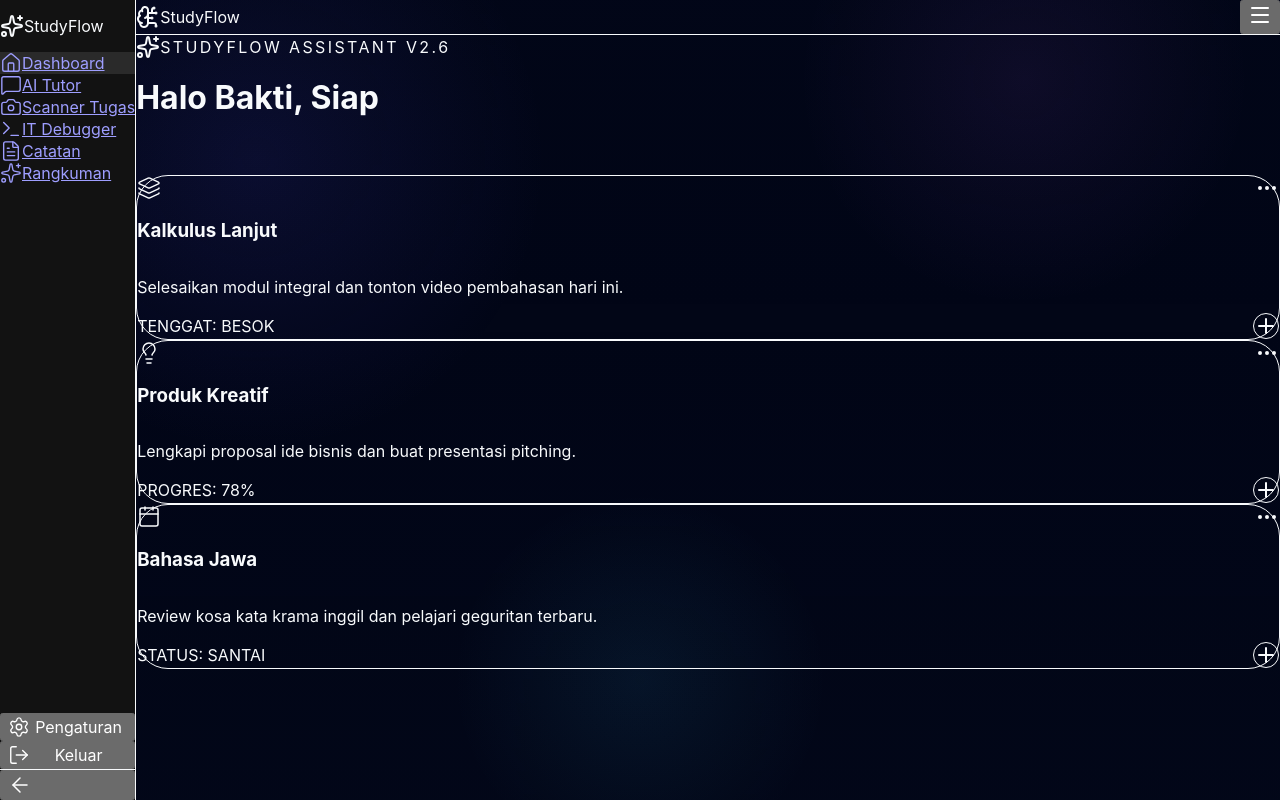
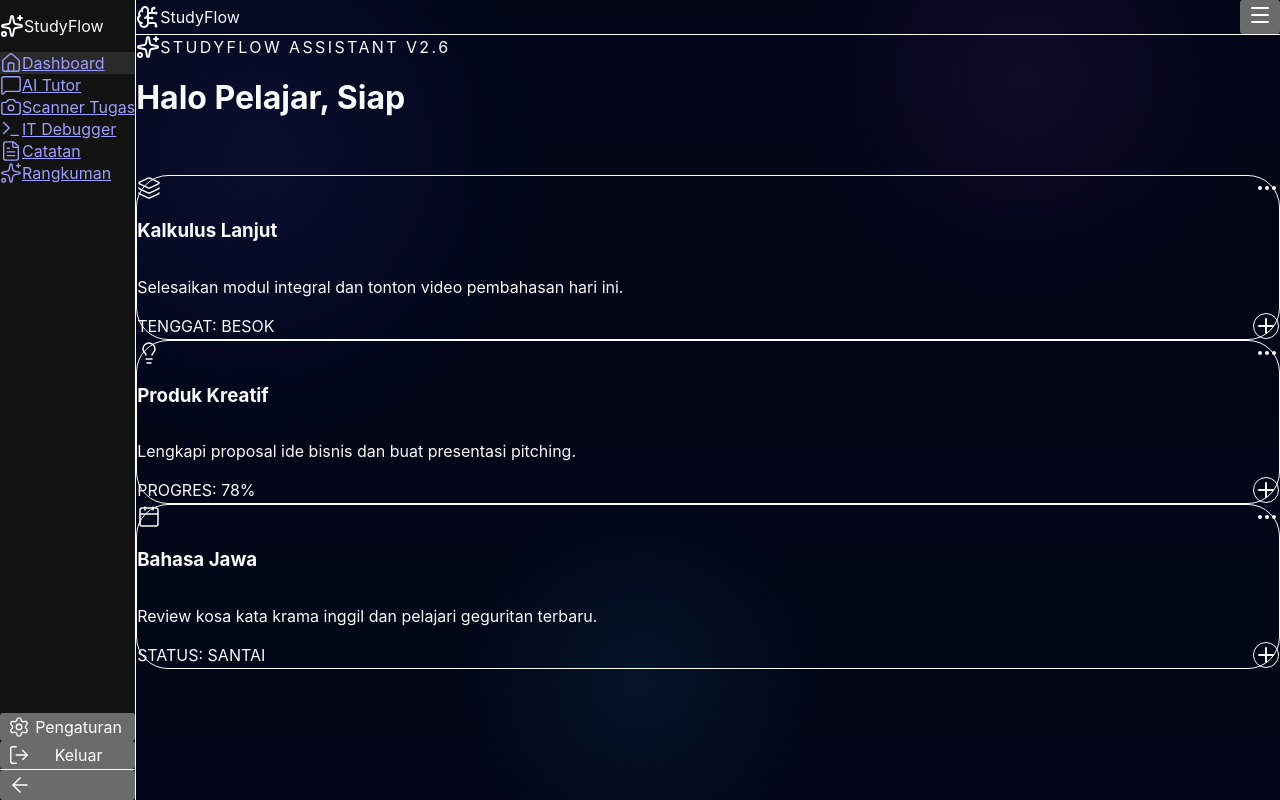
Before and after one commit to baktiadiananda411-a11y/studyflow-ai-2, a Next.js app: page /dashboard in a window 1280 px wide. Built offline with nearby package versions, Linux system fonts and the light colour scheme; no server answers.

Commit message:
up dashboard username

```diff
--- a/app/dashboard/page.tsx
+++ b/app/dashboard/page.tsx
@@ -1,6 +1,10 @@
 // @ts-nocheck
 "use client";
 
+import { useState, useEffect } from "react";
+// Pastikan jalur ini benar mengarah ke file config.ts milikmu
+import { auth } from "@/lib/firebase/config";
+import { onAuthStateChanged } from "firebase/auth";
 import {
   Layers,
   Lightbulb,
@@ -11,6 +15,26 @@ import {
 } from "lucide-react";
 
 export default function DashboardPage() {
+  // State untuk menyimpan nama pengguna, default "Pelajar" jika belum login
+  const [userName, setUserName] = useState("Pelajar");
+
+  // Mendeteksi perubahan status login dari Firebase
+  useEffect(() => {
+    const unsubscribe = onAuthStateChanged(auth, (user) => {
+      if (user && user.displayName) {
+        // Memecah nama berdasarkan spasi dan mengambil kata pertama saja
+        const firstName = user.displayName.split(" ")[0];
+        setUserName(firstName);
+      } else {
+        // Reset jika tidak ada user yang terdeteksi
+        setUserName("Pelajar");
+      }
+    });
+
+    // Cleanup function
+    return () => unsubscribe();
+  }, []);
+
   return (
     <div className="min-h-screen w-full bg-slate-950 px-6 py-8 md:px-10 md:py-12 lg:px-16 lg:py-14 flex flex-col relative overflow-hidden">
 
@@ -37,7 +61,8 @@ export default function DashboardPage() {
       {/* HERO GREETING AREA */}
       <div className="max-w-3xl mb-16 relative z-10">
         <h1 className="text-4xl md:text-6xl lg:text-7xl font-semibold tracking-tight text-white leading-[1.15]">
-          Halo Bakti, Siap <br />
+          {/* Teks sapaan yang dinamis menggunakan variabel {userName} */}
+          Halo {userName}, Siap <br />
           <span className="text-transparent bg-clip-text bg-gradient-to-r from-white via-slate-300 to-slate-500">
             Mencapai Target?
           </span>
```
